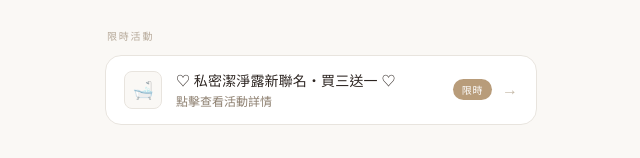
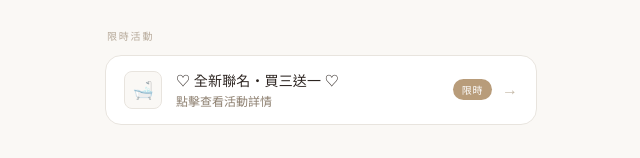
Before and after one commit to universo-remi/universo_instagram, a plain HTML site: page index.html in a window 1280 px wide. Shown: the part 296-454 px from the top of the page, without its empty margins (319-959 px from the left). Drawn offline with nearby package versions, Linux system fonts and the light colour scheme.

Commit message:
Update link title in index.html

```diff
--- a/index.html
+++ b/index.html
@@ -234,7 +234,7 @@
       <div class="link-card-left">
         <div class="link-icon">🛁</div>
         <div class="link-text">
-          <span class="link-title">♡ 私密潔淨露新聯名・買三送一 ♡</span>
+          <span class="link-title">♡ 全新聯名・買三送一 ♡</span>
           <span class="link-sub">點擊查看活動詳情</span>
         </div>
       </div>
```
